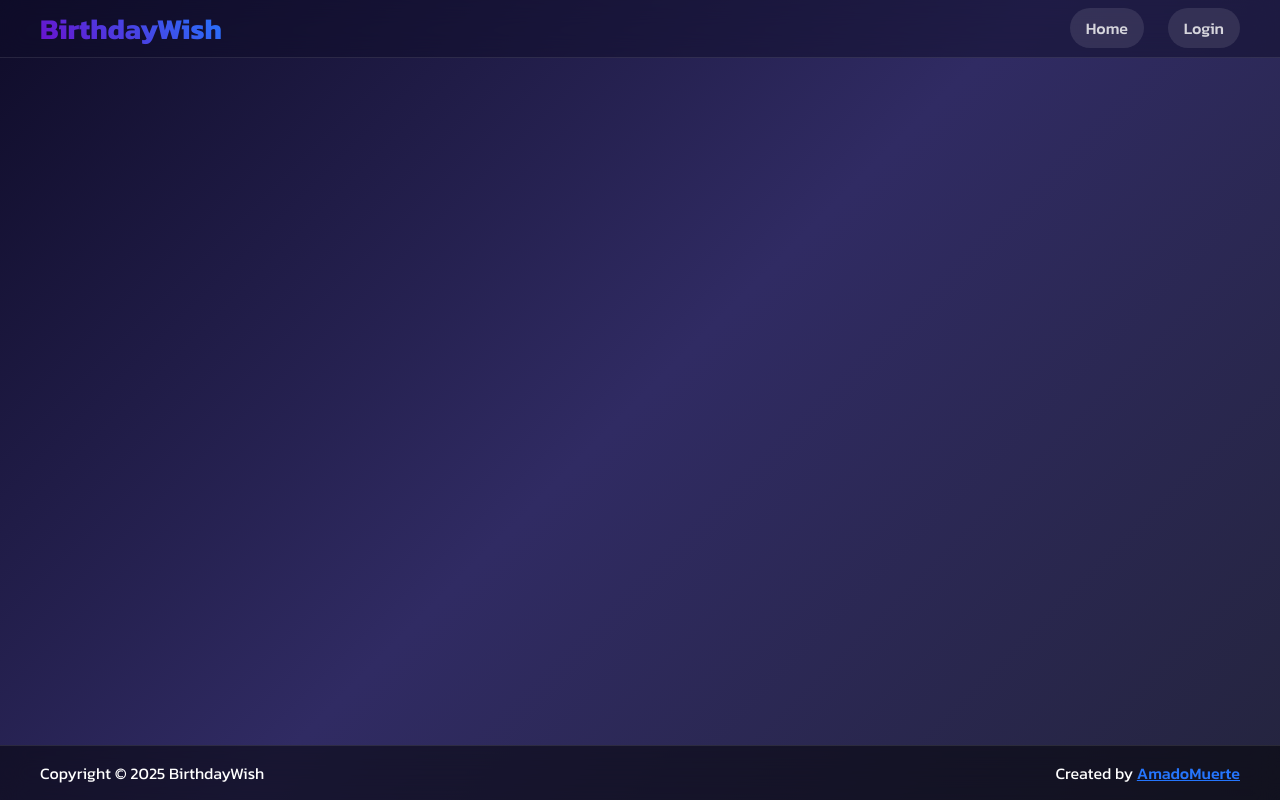
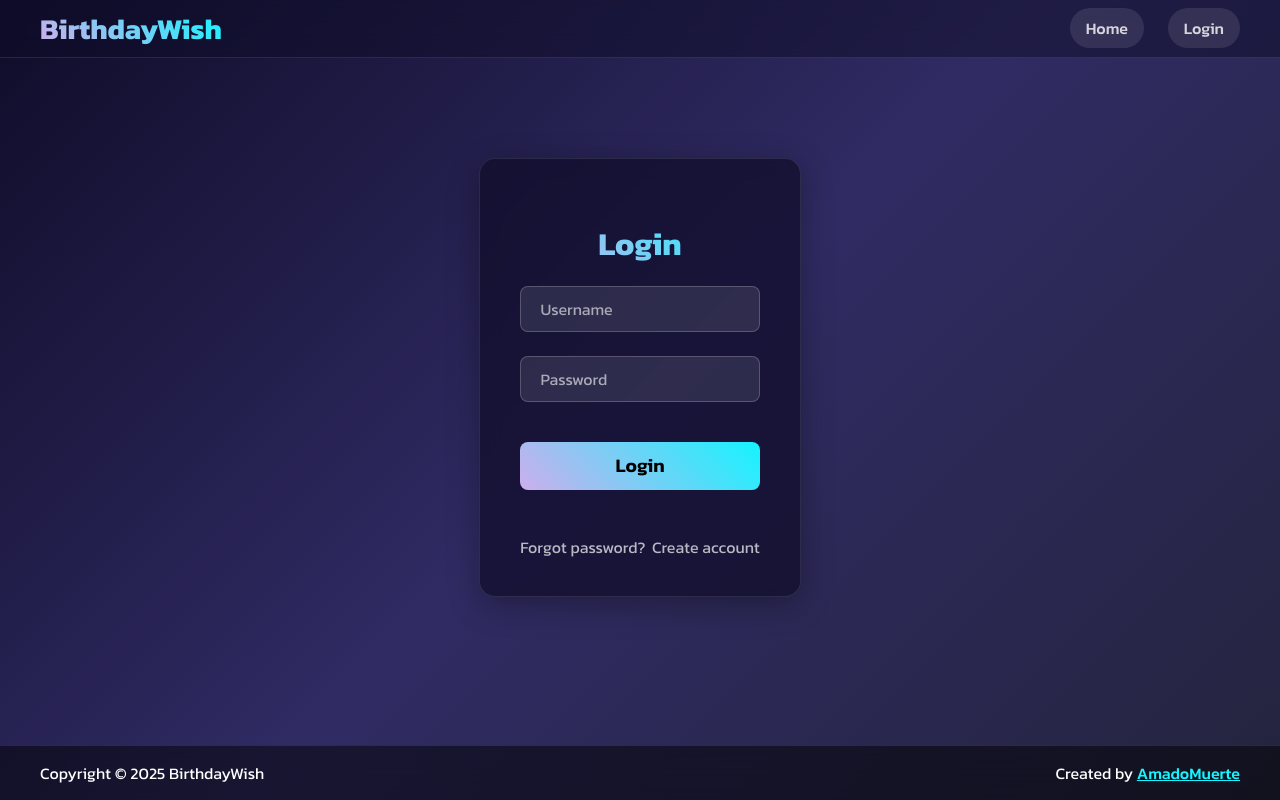
Before and after one commit to AmadoMuerte/BirthdayWish, a React (Vite) app in the folder Web/: page /login in a window 1280 px wide. Built offline with nearby package versions, Linux system fonts and the light colour scheme.

Commit message:
style login page

```diff
--- /dev/null
+++ b/Web/src/components/button/button.module.css
@@ -0,0 +1,17 @@
+.btn {
+    background: linear-gradient(45deg, var(--primary) 0%, var(--secondary) 100%);
+    color: rgb(0, 0, 0);
+    border: none;
+    padding: 0.8rem;
+    border-radius: 8px;
+    font-size: 1.2rem;
+    font-weight: 600;
+    cursor: pointer;
+    margin-top: 1rem;
+    transition: all 0.3s ease;
+}
+
+.btn:hover {
+    transform: translateY(-2px);
+    background: linear-gradient(45deg, var(--secondary) 0%, var(--primary) 100%);
+}
--- /dev/null
+++ b/Web/src/components/button/button.tsx
@@ -0,0 +1,14 @@
+import styles from './button.module.css'
+
+
+type ButtonProps = {
+    text: string,
+    handler: () => void
+}
+
+export default function Button(props: ButtonProps) {
+
+    return (
+        <button onClick={props.handler} type="submit" className={styles.btn}>{props.text}</button>
+    )
+}
--- /dev/null
+++ b/Web/src/components/login_form/login_form.module.css
@@ -0,0 +1,77 @@
+.form {
+    background: rgba(15, 12, 41, 0.7);
+    backdrop-filter: blur(10px);
+    border-radius: 16px;
+    border: 1px solid rgba(255, 255, 255, 0.1);
+    padding: 2.5rem;
+    max-width: 400px;
+    margin: 2rem auto;
+    box-shadow: 0 8px 32px rgba(0, 0, 0, 0.3);
+    animation: fadeIn 0.5s ease;
+}
+
+.form h2 {
+    color: white;
+    text-align: center;
+    margin-bottom: 1.5rem;
+    font-size: 2rem;
+    background: linear-gradient(45deg, var(--primary), var(--secondary));
+    -webkit-background-clip: text;
+    background-clip: text;
+    color: transparent;
+}
+
+.formInner {
+    display: flex;
+    flex-direction: column;
+    gap: 1.5rem;
+}
+
+.formInner input {
+    background: rgba(255, 255, 255, 0.1);
+    border: 1px solid rgba(255, 255, 255, 0.2);
+    border-radius: 8px;
+    padding: 0.8rem 1.2rem;
+    color: white;
+    font-size: 1rem;
+    transition: all 0.3s ease;
+}
+
+.formInner input::placeholder {
+    color: rgba(255, 255, 255, 0.6);
+}
+
+.formInner input:focus {
+    outline: none;
+    border-color: var(--secondary);
+    box-shadow: 0 0 0 2px rgba(106, 17, 203, 0.3);
+    background: rgba(255, 255, 255, 0.15);
+}
+
+.links {
+    display: flex;
+    justify-content: space-between;
+    margin-top: 1.5rem;
+    font-size: 0.9rem;
+}
+
+.link {
+    color: rgba(255, 255, 255, 0.7);
+    text-decoration: none;
+    transition: color 0.3s ease;
+}
+
+.link:hover {
+    color: var(--primary);
+}
+
+@keyframes fadeIn {
+    from {
+        opacity: 0;
+        transform: translateY(20px);
+    }
+    to {
+        opacity: 1;
+        transform: translateY(0);
+    }
+}
--- /dev/null
+++ b/Web/src/components/login_form/login_form.tsx
@@ -0,0 +1,19 @@
+import Button from '../button/button';
+import styles from './login_form.module.css'
+
+export default function LoginForm() {
+    return (
+        <div className={styles.form}>
+            <h2>Login</h2>
+            <form className={styles.formInner}>
+                <input type="text" placeholder="Username" required />
+                <input type="password" placeholder="Password" required />
+                <Button handler={() => { }} text="Login" />
+                <div className={styles.links}>
+                    <a href="#" className={styles.link}>Forgot password?</a>
+                    <a href="#" className={styles.link}>Create account</a>
+                </div>
+            </form>
+        </div>
+    );
+}
--- a/Web/src/components/logo/logo.module.css
+++ b/Web/src/components/logo/logo.module.css
@@ -9,6 +9,10 @@
   display: flex;
   align-items: center;
   gap: 0.5rem;
+  -webkit-user-select: none; /* Chrome/Safari */
+  -moz-user-select: none; /* Firefox */
+  -ms-user-select: none; /* IE/Edge */
+  user-select: none;
 }
 
 .logo-icon {
--- a/Web/src/components/nav/nav.module.css
+++ b/Web/src/components/nav/nav.module.css
@@ -7,6 +7,10 @@ a {
     list-style-type: none;
     display: flex;
     gap: 1.5rem;
+    -webkit-user-select: none; /* Chrome/Safari */
+    -moz-user-select: none; /* Firefox */
+    -ms-user-select: none; /* IE/Edge */
+    user-select: none;
 }
 
 .nav a {
--- a/Web/src/index.css
+++ b/Web/src/index.css
@@ -357,8 +357,8 @@ template {
 
 :root {
   --space-gradient: linear-gradient(135deg, #0f0c29 0%, #302b63 50%, #24243e 100%);
-  --primary: #6a11cb;
-  --secondary: #2575fc;
+  --primary: #cdaeec;
+  --secondary: #15f4ff;
 }
 
 body {
@@ -383,3 +383,15 @@ body {
   width: 100%;
   padding: 0 1rem;
 }
+
+.loginPage {
+  display: flex;
+  flex-direction: column;
+  align-items: center;
+  justify-content: center;
+  height: 80dvh;
+  -webkit-user-select: none; /* Chrome/Safari */
+  -moz-user-select: none; /* Firefox */
+  -ms-user-select: none; /* IE/Edge */
+  user-select: none;
+}
--- a/Web/src/routes/login.tsx
+++ b/Web/src/routes/login.tsx
@@ -1,4 +1,5 @@
 import { createFileRoute } from '@tanstack/react-router'
+import LoginForm from '../components/login_form/login_form'
 
 export const Route = createFileRoute('/login')({
   component: RouteComponent,
@@ -6,6 +7,8 @@ export const Route = createFileRoute('/login')({
 
 function RouteComponent() {
   return (
-    <div></div>
+    <div className='loginPage'>
+      <LoginForm />
+    </div>
   )
 }
```
